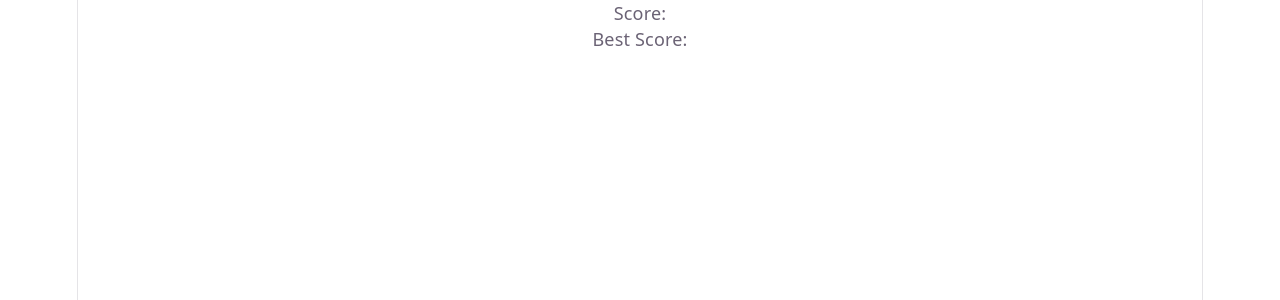
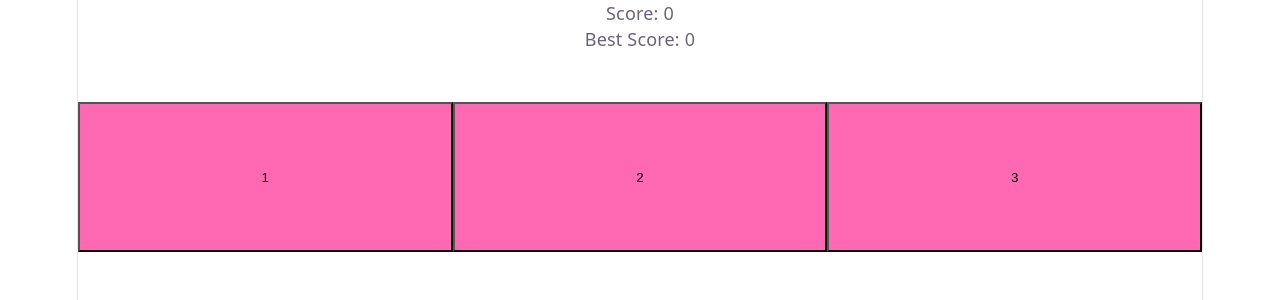
Before and after one commit to Gaurav-zero/memoryCardGame, a React (Vite) app: page / in a window 1280 px wide. Shown: the top 300 px of the page. Built offline with nearby package versions, Linux system fonts and the light colour scheme.

Commit message:
add buttons

```diff
--- /dev/null
+++ b/src/components/grids.jsx
@@ -0,0 +1,14 @@
+import { BtnStyle, BtnContainer } from "../styles/grids";
+
+
+function Grids(){
+    return (
+        <div style={BtnContainer}>
+            <button style={BtnStyle}>1</button>
+            <button style={BtnStyle}>2</button>
+            <button style={BtnStyle}>3</button>
+        </div>
+    )
+}
+
+export {Grids};
--- a/src/components/scorecard.jsx
+++ b/src/components/scorecard.jsx
@@ -1,4 +1,9 @@
-function ScoreCard({currScore, bestScore}){
+import { useState } from "react";
+
+function ScoreCard(){
+    const [currScore, setCurrScore]= useState(0);
+    const [bestScore, setBestScore]= useState(0);
+
     return (
         <div>
             <p>Score: {currScore}</p>
--- a/src/main.jsx
+++ b/src/main.jsx
@@ -3,9 +3,11 @@ import { createRoot } from 'react-dom/client'
 import './index.css'
 import App from './App.jsx'
 import { ScoreCard } from './components/scorecard.jsx'
+import { Grids } from './components/grids.jsx'
 
 createRoot(document.getElementById('root')).render(
   <StrictMode>
     <ScoreCard />
+    <Grids />
   </StrictMode>,
 )
--- /dev/null
+++ b/src/styles/grids.jsx
@@ -0,0 +1,15 @@
+const BtnStyle= {
+    height: "150px",
+    backgroundColor: "hotpink",
+    display: "inline",
+    width: "inherit"
+};
+
+const BtnContainer= {
+    display : "grid",
+    gridTemplateRows:"repeat(3,1fr)",
+    gridTemplateColumns:"repeat(3, 1fr)",
+    marginTop: "50px",
+};
+
+export {BtnStyle, BtnContainer};
```
